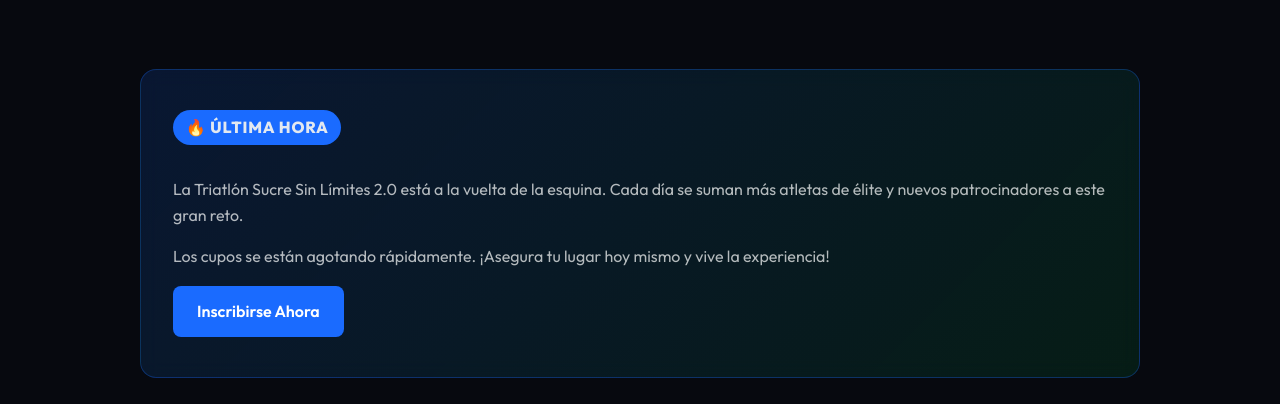
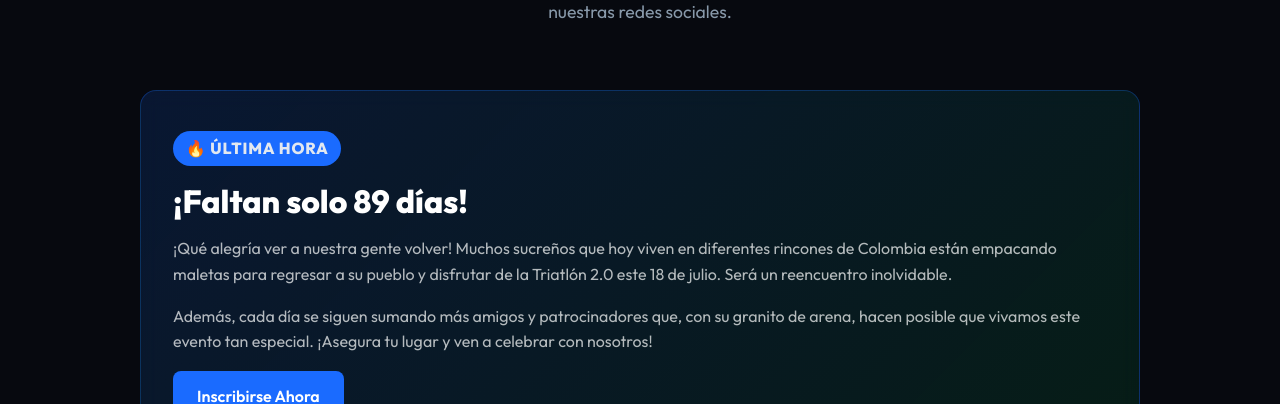
Before and after one commit to MarioAguillon/triatlon-sucre-santader, an Angular app in the folder frontend/: page / in a window 1280 px wide. Shown: the part 1136-1540 px from the top of the page. Built offline with nearby package versions, Linux system fonts and the light colour scheme; no server answers.

Commit message:
feat(ui): actualiza texto de noticias con tono más cercano y agrega tarjeta de Néstor a patrocinadores

```diff
--- a/frontend/src/app/components/noticias/noticias.component.ts
+++ b/frontend/src/app/components/noticias/noticias.component.ts
@@ -26,10 +26,10 @@ import { CommonModule } from '@angular/common';
               <span class="news-badge">🔥 ÚLTIMA HORA</span>
               <h3 class="news-title-large">¡Faltan solo {{ daysLeft }} días!</h3>
               <p class="news-body">
-                La Triatlón Sucre Sin Límites 2.0 está a la vuelta de la esquina. Cada día se suman más atletas de élite y nuevos patrocinadores a este gran reto.
+                ¡Qué alegría ver a nuestra gente volver! Muchos sucreños que hoy viven en diferentes rincones de Colombia están empacando maletas para regresar a su pueblo y disfrutar de la Triatlón 2.0 este 18 de julio. Será un reencuentro inolvidable.
               </p>
               <p class="news-body">
-                Los cupos se están agotando rápidamente. ¡Asegura tu lugar hoy mismo y vive la experiencia!
+                Además, cada día se siguen sumando más amigos y patrocinadores que, con su granito de arena, hacen posible que vivamos este evento tan especial. ¡Asegura tu lugar y ven a celebrar con nosotros!
               </p>
               <a href="#inscripcion" class="news-cta">Inscribirse Ahora <i class="fas fa-arrow-right"></i></a>
             </div>
--- a/frontend/src/app/components/sponsors/sponsors.component.ts
+++ b/frontend/src/app/components/sponsors/sponsors.component.ts
@@ -362,7 +362,8 @@ export class SponsorsComponent implements OnInit {
     { id: 101, nombre: 'Heymar García Ariza', tipo: 'persona', logo_url: 'patrocinadores/tarjeta_heymar.png' },
     { id: 102, nombre: 'Carlos Darío Marín', tipo: 'persona', logo_url: 'patrocinadores/tarjeta_carlos.png' },
     { id: 103, nombre: 'Cristian Mateus Marín', tipo: 'persona', logo_url: 'patrocinadores/tarjeta_cristian.png' },
-    { id: 104, nombre: 'Hely Marin González', tipo: 'persona', logo_url: 'patrocinadores/tarjeta_hely.png' }
+    { id: 104, nombre: 'Hely Marin González', tipo: 'persona', logo_url: 'patrocinadores/tarjeta_hely.png' },
+    { id: 105, nombre: 'Néstor', tipo: 'persona', logo_url: 'patrocinadores/tarjeta_nestor.png' }
   ]);
   loading  = signal(true);
 
```
